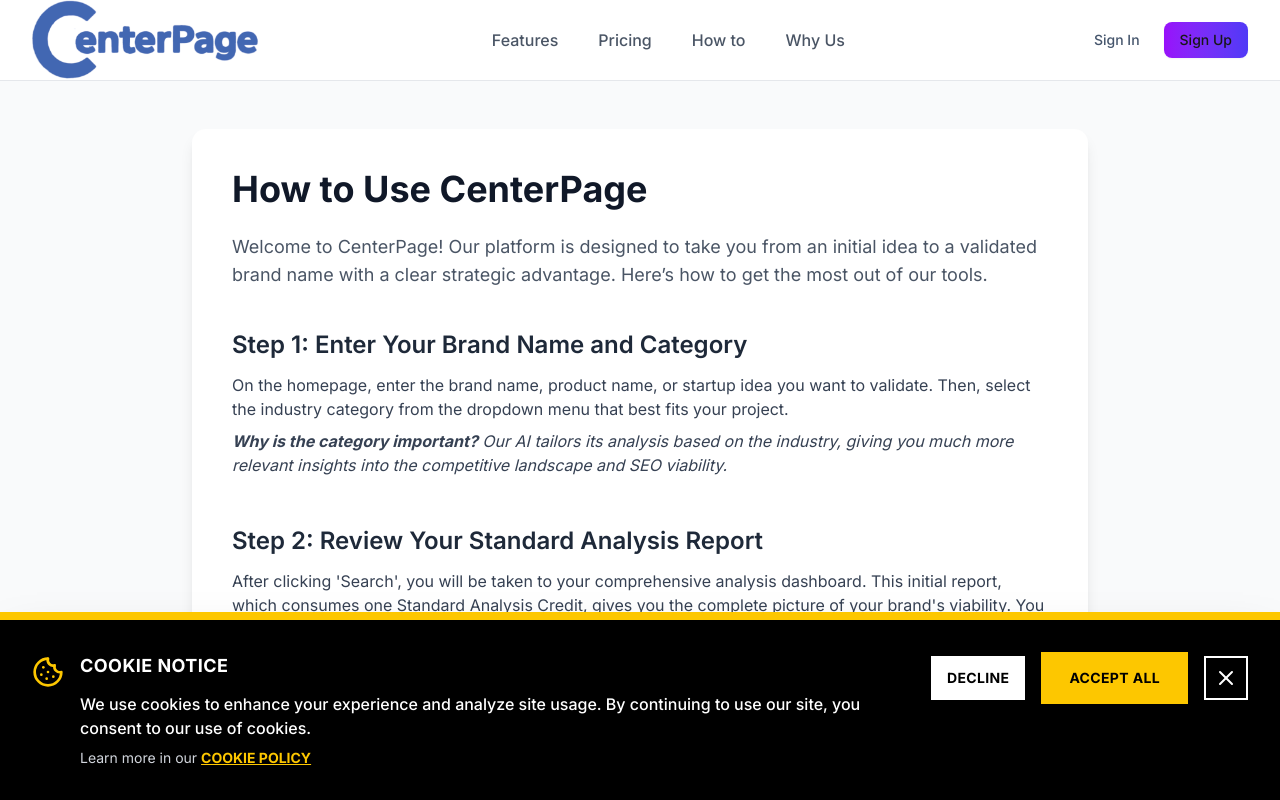
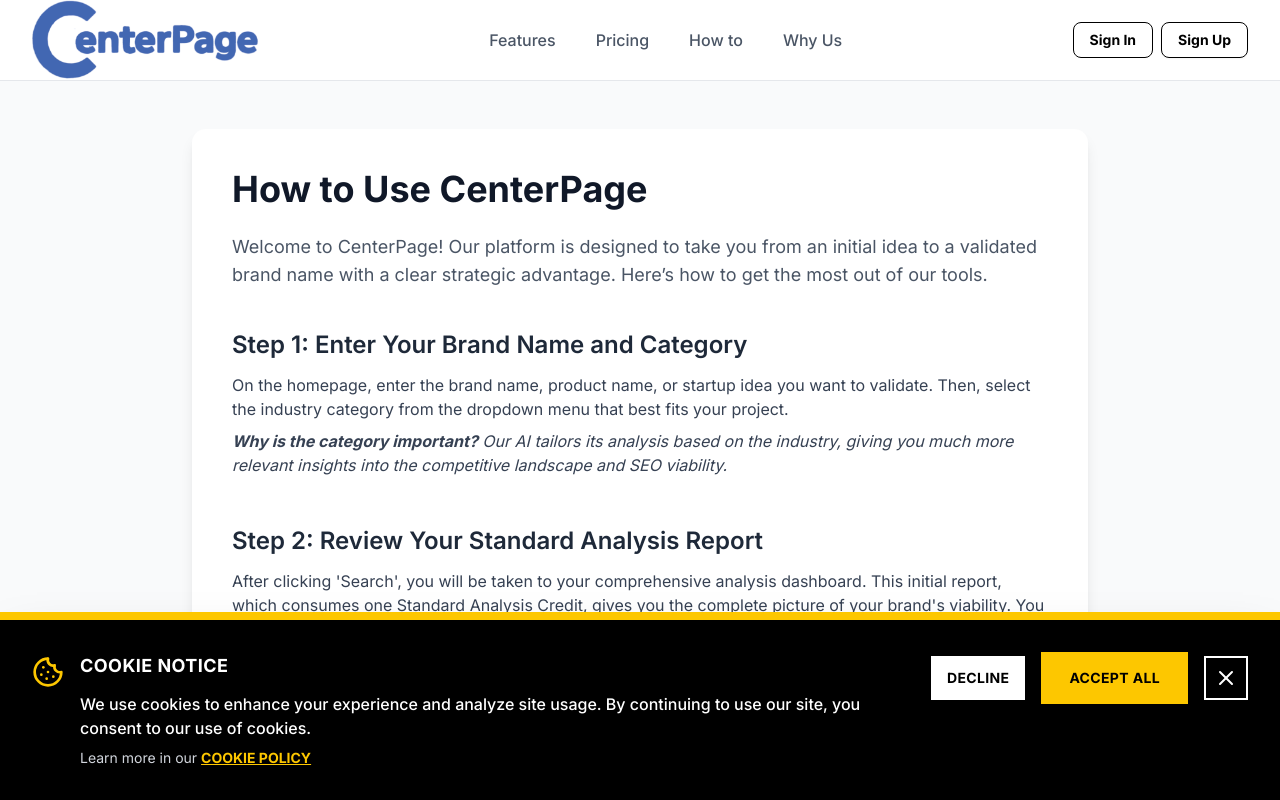
Before and after one commit to Cptbanana3000/centerpage, a Next.js app: page /how-to in a window 1280 px wide. Shown: the top 800 px of the page. Built offline with nearby package versions, Linux system fonts and the light colour scheme; no server answers.

Commit message:
updated the nav links

```diff
--- a/src/components/auth/SignInDialog.jsx
+++ b/src/components/auth/SignInDialog.jsx
@@ -78,7 +78,7 @@ export function SignInDialog() {
   return (
     <Dialog open={open} onOpenChange={setOpen}>
       <DialogTrigger asChild>
-        <Button variant="ghost" className="text-slate-600 hover:text-purple-600 cursor-pointer">
+        <Button variant="ghost" className="bg-white text-black border border-black hover:bg-black hover:text-white font-bold transition-colors cursor-pointer">
           Sign In
         </Button>
       </DialogTrigger>
--- a/src/components/auth/SignUpDialog.jsx
+++ b/src/components/auth/SignUpDialog.jsx
@@ -79,7 +79,7 @@ export function SignUpDialog() {
   return (
     <Dialog open={open} onOpenChange={setOpen}>
       <DialogTrigger asChild>
-        <Button className="bg-gradient-to-r from-purple-600 to-indigo-600 hover:from-purple-700 hover:to-indigo-700 cursor-pointer">
+        <Button className="bg-white text-black border border-black hover:bg-black hover:text-white font-bold transition-colors cursor-pointer">
           Sign Up
         </Button>
       </DialogTrigger>
--- a/src/components/layout/Navbar.jsx
+++ b/src/components/layout/Navbar.jsx
@@ -37,7 +37,7 @@ export function Navbar() {
       <SignInDialog>
         <Button
           variant="ghost"
-          className={`w-full text-gray-600 hover:text-gray-900 ${mobile ? 'justify-start p-2' : 'p-2'} cursor-pointer`}
+          className={`w-full bg-white text-black border border-black hover:bg-black hover:text-white font-bold transition-colors ${mobile ? 'justify-start p-2' : 'p-2'} cursor-pointer`}
           onClick={mobile ? handleMobileClose : undefined}
         >
           Sign In
@@ -45,10 +45,10 @@ export function Navbar() {
       </SignInDialog>
       <SignUpDialog>
         <Button
-          className={`w-full bg-gray-900 text-white hover:bg-gray-800 font-bold ${mobile ? 'p-2' : 'py-2 px-4'} cursor-pointer`}
+          className={`w-full bg-white text-black border border-black hover:bg-black hover:text-white font-bold ${mobile ? 'p-2' : 'py-2 px-4'} cursor-pointer transition-colors`}
           onClick={mobile ? handleMobileClose : undefined}
         >
-          Get Started
+          Sign Up
         </Button>
       </SignUpDialog>
     </div>
@@ -90,10 +90,10 @@ export function Navbar() {
             {user ? (
               <div className="flex items-center gap-4">
                 <CreditDisplay variant="compact" showRefill={false} />
-                <Link href="/dashboard" className="px-3 py-2 rounded-md text-base font-medium text-gray-600 hover:text-gray-900 transition-colors">
+                <Link href="/dashboard" className="px-3 py-2 rounded-md text-base font-medium text-gray-600 hover:text-black hover:bg-gray-100 transition-colors">
                   Dashboard
                 </Link>
-                <Button variant="ghost" onClick={handleSignOut} className="text-gray-600 hover:text-gray-900">
+                <Button variant="ghost" onClick={handleSignOut} className="text-black bg-white border border-black hover:bg-black hover:text-white transition-colors">
                   Sign Out
                 </Button>
               </div>
```
